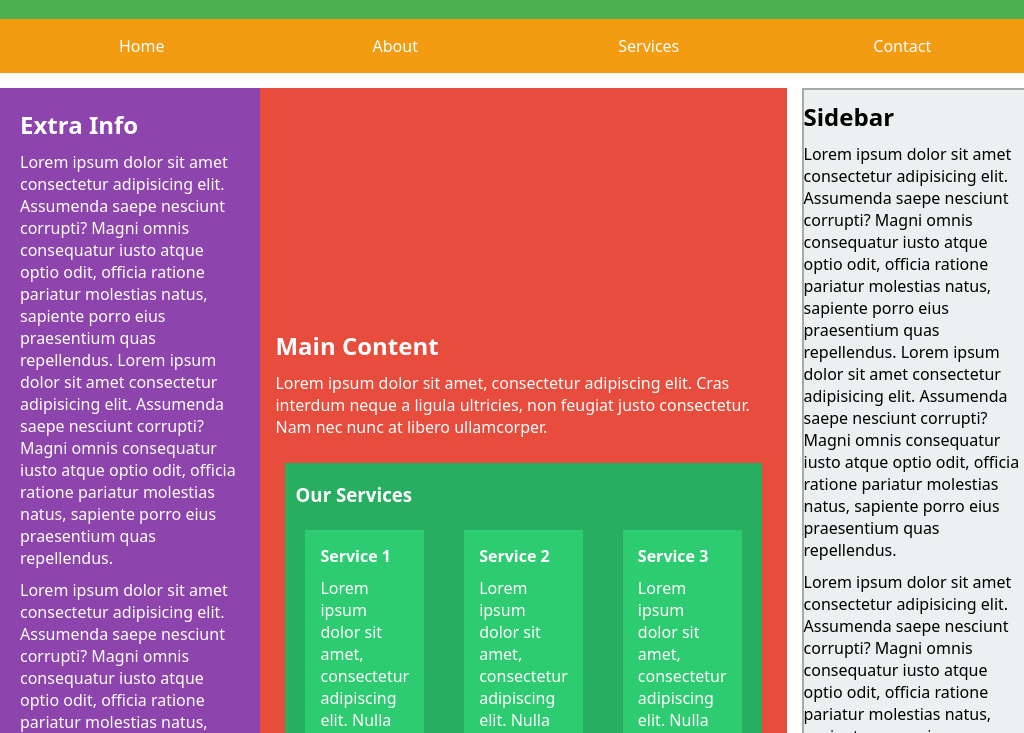
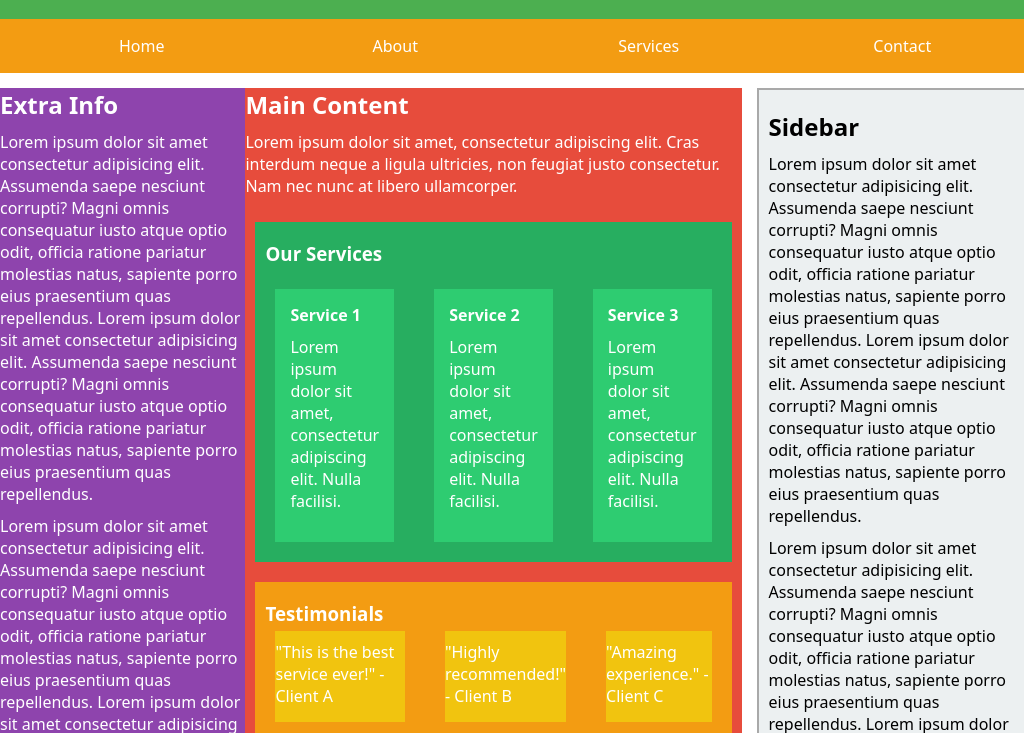
Before and after one commit to Will-Schrick/flexbox-try-again, a plain HTML site: page index.html in a window 1024 px wide. Shown: the part 67-800 px from the top of the page. Drawn offline with Linux system fonts and the light colour scheme.

Commit message:
completed

```diff
--- a/styles.css
+++ b/styles.css
@@ -51,7 +51,8 @@ ul,li {
 
 .main-content {
     display: flex;
-    justify-content: center;
+    justify-content: top;
+
     flex-direction: column;
     padding: 15px;
     background-color:#e74c3c;
@@ -261,7 +262,7 @@ footer {
       }
 
       .main-content, .extra-info {
-        paddi
+        padding:0px;
       }
 
 }
@@ -284,14 +285,17 @@ footer {
 
 
    .main-content {
-     margin: 15px;
-     margin-left: 0px;
-     margin-right: 0px;
+
+    margin: 15px;
+    margin-left: 0px;
+    margin-right: 0px;
+
 
 
    }
 
    .sidebar {
+    padding: 10px;
     margin-right: 0px;
 
 
```
